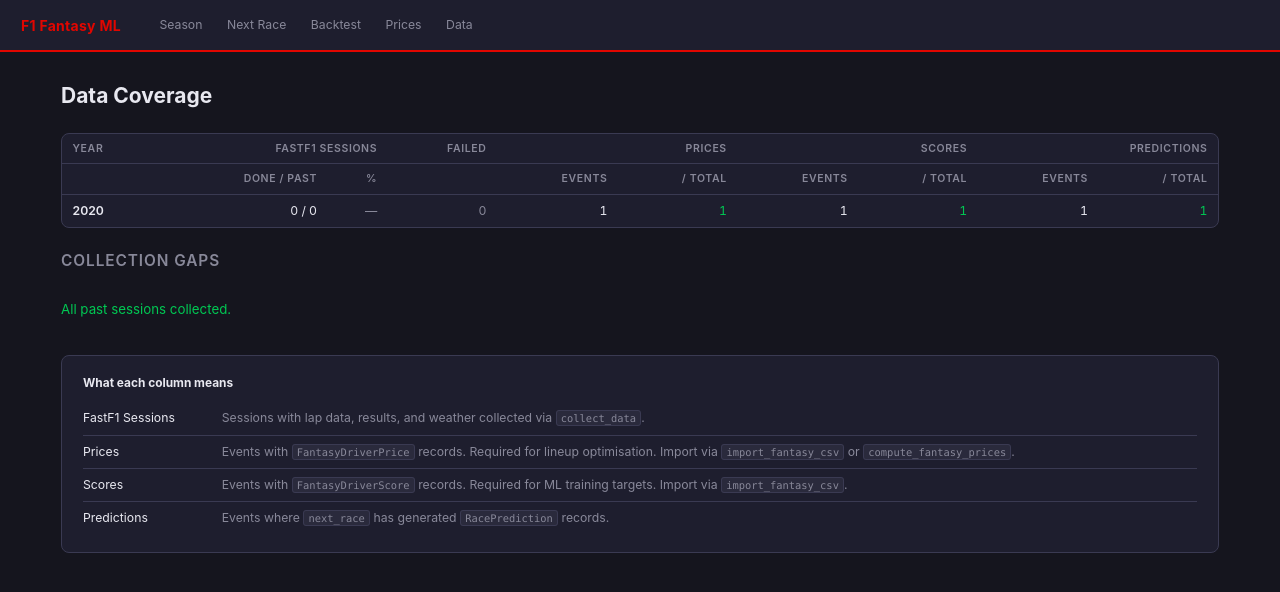
After one commit to josephbrockw/formula1, a Django app: page /data/ in a window 1280 px wide. The commit adds this page. Shown: the top 592 px of the page. Run offline with Django 5.2, Linux system fonts and the light colour scheme; tables that the repository leaves empty hold one stand-in row (values such as "Sample post"); data that the repository does not hold is empty; some libraries are stand-ins or nearby versions.

Commit message:
data coverage ui

```diff
--- a/f1_data/predictions/templates/predictions/base.html
+++ b/f1_data/predictions/templates/predictions/base.html
@@ -16,6 +16,7 @@
       <li><a href="{% url 'next_race_redirect' %}">Next Race</a></li>
       <li><a href="{% url 'backtest_explorer' %}">Backtest</a></li>
       <li><a href="/prices/2025/">Prices</a></li>
+      <li><a href="{% url 'data_coverage' %}">Data</a></li>
     </ul>
   </nav>
   <main class="container">
--- /dev/null
+++ b/f1_data/predictions/templates/predictions/data_coverage.html
@@ -0,0 +1,159 @@
+{% extends "predictions/base.html" %}
+{% block title %}Data Coverage{% endblock %}
+{% block content %}
+
+<h1>Data Coverage</h1>
+
+<div class="card" style="padding:0;margin-bottom:1.5rem">
+  <table>
+    <thead>
+      <tr>
+        <th>Year</th>
+        <th class="num" colspan="2">FastF1 Sessions</th>
+        <th class="num">Failed</th>
+        <th class="num" colspan="2">Prices</th>
+        <th class="num" colspan="2">Scores</th>
+        <th class="num" colspan="2">Predictions</th>
+      </tr>
+      <tr style="font-size:0.75rem;color:var(--muted)">
+        <th></th>
+        <th class="num">Done / Past</th>
+        <th class="num">%</th>
+        <th class="num"></th>
+        <th class="num">Events</th>
+        <th class="num">/ Total</th>
+        <th class="num">Events</th>
+        <th class="num">/ Total</th>
+        <th class="num">Events</th>
+        <th class="num">/ Total</th>
+      </tr>
+    </thead>
+    <tbody>
+      {% for row in rows %}
+      <tr>
+        <td style="font-weight:600">{{ row.year }}</td>
+
+        {# FastF1 sessions #}
+        <td class="num">{{ row.sessions_completed }} / {{ row.sessions_past }}</td>
+        <td class="num">
+          {% if row.sessions_past == 0 %}
+            <span class="neutral">—</span>
+          {% elif row.sessions_pct == 100 %}
+            <span class="beat">{{ row.sessions_pct }}%</span>
+          {% elif row.sessions_pct >= 50 %}
+            <span style="color:var(--amber)">{{ row.sessions_pct }}%</span>
+          {% else %}
+            <span class="worse">{{ row.sessions_pct }}%</span>
+          {% endif %}
+        </td>
+
+        {# Failed #}
+        <td class="num">
+          {% if row.sessions_failed > 0 %}
+            <span class="worse">{{ row.sessions_failed }}</span>
+          {% else %}
+            <span class="neutral">0</span>
+          {% endif %}
+        </td>
+
+        {# Fantasy prices #}
+        <td class="num">{{ row.price_events }}</td>
+        <td class="num">
+          {% if row.total_events == 0 %}
+            <span class="neutral">—</span>
+          {% elif row.price_events == row.total_events %}
+            <span class="beat">{{ row.total_events }}</span>
+          {% elif row.price_events > 0 %}
+            <span style="color:var(--amber)">{{ row.total_events }}</span>
+          {% else %}
+            <span class="neutral">{{ row.total_events }}</span>
+          {% endif %}
+        </td>
+
+        {# Fantasy scores #}
+        <td class="num">{{ row.score_events }}</td>
+        <td class="num">
+          {% if row.total_events == 0 %}
+            <span class="neutral">—</span>
+          {% elif row.score_events == row.total_events %}
+            <span class="beat">{{ row.total_events }}</span>
+          {% elif row.score_events > 0 %}
+            <span style="color:var(--amber)">{{ row.total_events }}</span>
+          {% else %}
+            <span class="neutral">{{ row.total_events }}</span>
+          {% endif %}
+        </td>
+
+        {# ML predictions #}
+        <td class="num">{{ row.prediction_events }}</td>
+        <td class="num">
+          {% if row.total_events == 0 %}
+            <span class="neutral">—</span>
+          {% elif row.prediction_events == row.total_events %}
+            <span class="beat">{{ row.total_events }}</span>
+          {% elif row.prediction_events > 0 %}
+            <span style="color:var(--amber)">{{ row.total_events }}</span>
+          {% else %}
+            <span class="neutral">{{ row.total_events }}</span>
+          {% endif %}
+        </td>
+      </tr>
+      {% endfor %}
+    </tbody>
+  </table>
+</div>
+
+{# ── Gaps ── #}
+<h2>Collection Gaps</h2>
+{% if not gaps %}
+<p class="beat" style="padding:1rem 0;font-size:0.95rem">All past sessions collected.</p>
+{% else %}
+<div class="card" style="padding:0">
+  <table>
+    <thead>
+      <tr>
+        <th>Year</th>
+        <th>Round</th>
+        <th>Event</th>
+        <th>Session</th>
+        <th>Status</th>
+        <th>Fix</th>
+      </tr>
+    </thead>
+    <tbody>
+      {% for session in gaps %}
+      <tr>
+        <td class="neutral">{{ session.event.season.year }}</td>
+        <td class="neutral">R{{ session.event.round_number }}</td>
+        <td>{{ session.event.event_name }}</td>
+        <td><code>{{ session.session_type }}</code></td>
+        <td>
+          {% if session.collection_status == "failed" %}
+            <span class="worse">failed</span>
+          {% else %}
+            <span class="neutral">{{ session.collection_status|default:"pending" }}</span>
+          {% endif %}
+        </td>
+        <td style="font-size:0.8rem;color:var(--muted)">
+          <code>python manage.py collect_data --year {{ session.event.season.year }}</code>
+        </td>
+      </tr>
+      {% endfor %}
+    </tbody>
+  </table>
+</div>
+{% endif %}
+
+<div class="card" style="margin-top:1.5rem;font-size:0.85rem;color:var(--muted)">
+  <strong style="color:var(--text)">What each column means</strong>
+  <table style="margin-top:0.75rem">
+    <tbody>
+      <tr><td style="padding:0.25rem 1rem 0.25rem 0;white-space:nowrap;color:var(--text)">FastF1 Sessions</td><td>Sessions with lap data, results, and weather collected via <code>collect_data</code>.</td></tr>
+      <tr><td style="padding:0.25rem 1rem 0.25rem 0;white-space:nowrap;color:var(--text)">Prices</td><td>Events with <code>FantasyDriverPrice</code> records. Required for lineup optimisation. Import via <code>import_fantasy_csv</code> or <code>compute_fantasy_prices</code>.</td></tr>
+      <tr><td style="padding:0.25rem 1rem 0.25rem 0;white-space:nowrap;color:var(--text)">Scores</td><td>Events with <code>FantasyDriverScore</code> records. Required for ML training targets. Import via <code>import_fantasy_csv</code>.</td></tr>
+      <tr><td style="padding:0.25rem 1rem 0.25rem 0;white-space:nowrap;color:var(--text)">Predictions</td><td>Events where <code>next_race</code> has generated <code>RacePrediction</code> records.</td></tr>
+    </tbody>
+  </table>
+</div>
+
+{% endblock %}
--- a/f1_data/predictions/urls.py
+++ b/f1_data/predictions/urls.py
@@ -11,4 +11,5 @@ urlpatterns = [
     path("backtest/", views.backtest_explorer, name="backtest_explorer"),
     path("driver/<int:year>/<str:driver_code>/", views.driver_detail, name="driver_detail"),
     path("prices/<int:year>/", views.price_trajectory, name="price_trajectory"),
+    path("data/", views.data_coverage, name="data_coverage"),
 ]
--- a/f1_data/predictions/views.py
+++ b/f1_data/predictions/views.py
@@ -1,9 +1,12 @@
 from __future__ import annotations
 
+from django.db.models import Count, OuterRef, Subquery
 from django.http import Http404, HttpRequest, HttpResponse
 from django.shortcuts import redirect, render
+from django.utils import timezone
 
-from core.models import Event, Season
+from core.models import Event, Season, Session, SessionCollectionStatus
+from core.tasks.gap_detector import get_collection_summary
 from predictions.models import (
     BacktestRun,
     FantasyConstructorPrice,
@@ -301,6 +304,66 @@ def price_trajectory(request: HttpRequest, year: int) -> HttpResponse:
 
 
 # ---------------------------------------------------------------------------
+# Data Coverage
+# ---------------------------------------------------------------------------
+
+
+def data_coverage(request: HttpRequest) -> HttpResponse:
+    summary = get_collection_summary()
+
+    # Events per season with fantasy data
+    price_events = dict(
+        FantasyDriverPrice.objects.values("event__season__year")
+        .annotate(n=Count("event_id", distinct=True))
+        .values_list("event__season__year", "n")
+    )
+    score_events = dict(
+        FantasyDriverScore.objects.values("event__season__year")
+        .annotate(n=Count("event_id", distinct=True))
+        .values_list("event__season__year", "n")
+    )
+    prediction_events = dict(
+        RacePrediction.objects.values("event__season__year")
+        .annotate(n=Count("event_id", distinct=True))
+        .values_list("event__season__year", "n")
+    )
+    total_events = dict(
+        Event.objects.values("season__year")
+        .annotate(n=Count("id"))
+        .values_list("season__year", "n")
+    )
+
+    rows = []
+    for year, c in sorted(summary.items(), reverse=True):
+        n_events = total_events.get(year, 0)
+        rows.append({
+            "year": year,
+            "sessions_past": c["past"],
+            "sessions_completed": c["completed"],
+            "sessions_failed": c["failed"],
+            "sessions_pct": round(100 * c["completed"] / c["past"]) if c["past"] else 0,
+            "price_events": price_events.get(year, 0),
+            "score_events": score_events.get(year, 0),
+            "prediction_events": prediction_events.get(year, 0),
+            "total_events": n_events,
+        })
+
+    # Past sessions not completed (failed or never attempted)
+    status_sq = Subquery(
+        SessionCollectionStatus.objects.filter(session=OuterRef("pk")).values("status")[:1]
+    )
+    gaps = list(
+        Session.objects.filter(date__lt=timezone.now())
+        .annotate(collection_status=status_sq)
+        .exclude(collection_status="completed")
+        .select_related("event__season")
+        .order_by("event__season__year", "event__round_number", "session_type")
+    )
+
+    return render(request, "predictions/data_coverage.html", {"rows": rows, "gaps": gaps})
+
+
+# ---------------------------------------------------------------------------
 # Helpers
 # ---------------------------------------------------------------------------
 
```
